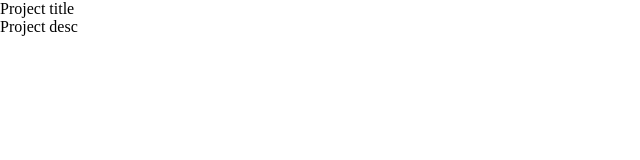
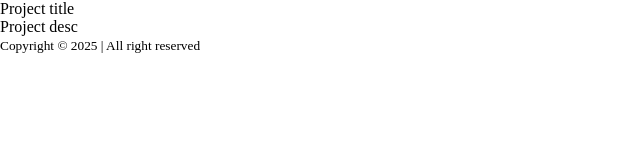
Before and after one commit to CHINGHSIN1991/wu-studio-interior-design, an Astro site: page /projects in a window 1280 px wide. Shown: the whole page, without its empty margins (0-640 px from the left). Built offline with nearby package versions, Linux system fonts and the light colour scheme; Astro itself is replaced by a stand-in of ours.

Commit message:
feat: Add footer component

```diff
--- /dev/null
+++ b/src/components/Footer.astro
@@ -0,0 +1,13 @@
+---
+
+---
+
+<footer>
+  <small>
+    Copyright &copy; <span id="copyright"></span> | All right reserved
+  </small>
+</footer>
+
+<script>
+  document.querySelector("#copyright")!.textContent = new Date().getFullYear().toString()
+</script>
--- a/src/pages/projects.astro
+++ b/src/pages/projects.astro
@@ -1,6 +1,7 @@
 ---
 import Layout from '../layouts/Layout.astro';
 import ProjectCard from '../components/ProjectCard.astro';
+import Footer from '../components/Footer.astro';
 
 import type { Project } from '../../types';
 
@@ -9,12 +10,11 @@ const dummyProject = {
   description: 'Project desc'
 } as Project
 
-// Welcome to Astro! Wondering what to do next? Check out the Astro documentation at https://docs.astro.build
-// Don't want to use any of this? Delete everything in this file, the `assets`, `components`, and `layouts` directories, and start fresh.
 ---
 
 <Layout>
   <ProjectCard project={dummyProject}/>
+  <Footer />
 </Layout>
 
 <style>
```
